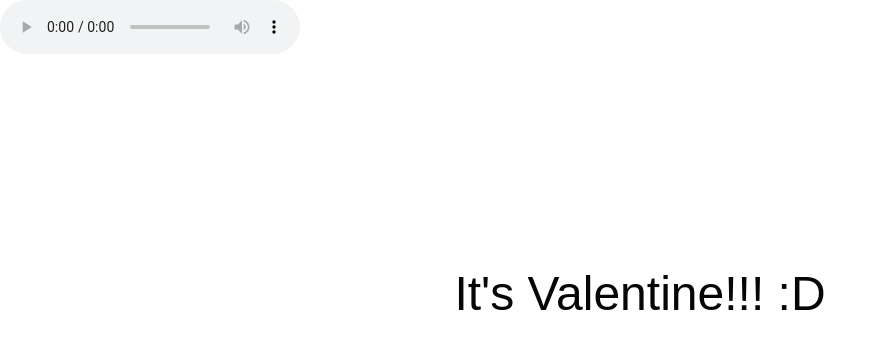
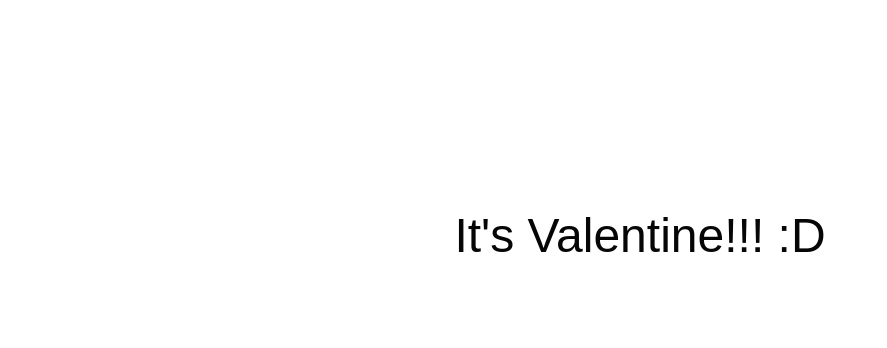
Before and after one commit to ezknanao/happyvalentinesbabe, a website: page index.html in a window 1280 px wide. Shown: the whole page, without its empty margins (0-887 px from the left). Drawn offline with nearby package versions, Linux system fonts and the light colour scheme.

Commit message:
Update index.html

```diff
--- a/index.html
+++ b/index.html
@@ -13,7 +13,7 @@
   </head>
 
   <body>
-	   <audio src="val.mp3" controls autoplay></audio>
+
     <div class="container">
       <div class="one">
         <h1 class="one">
```
